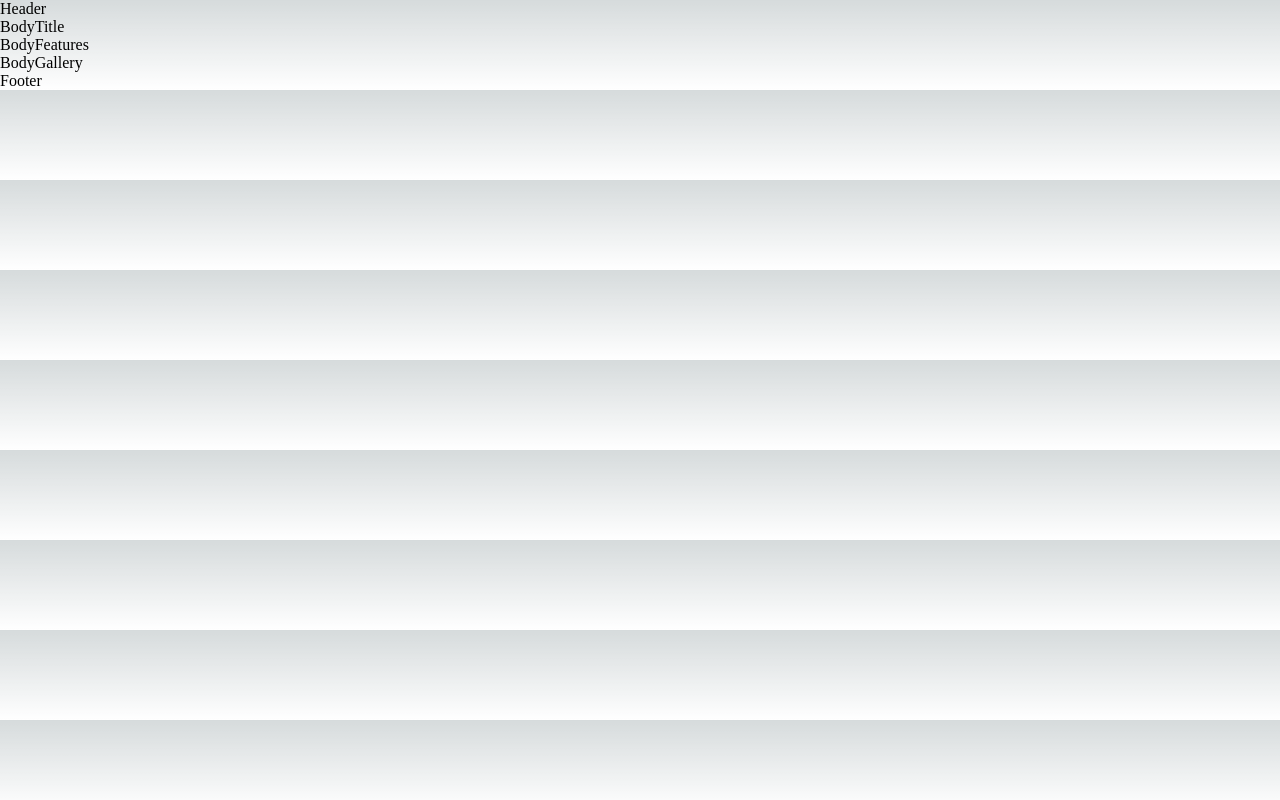
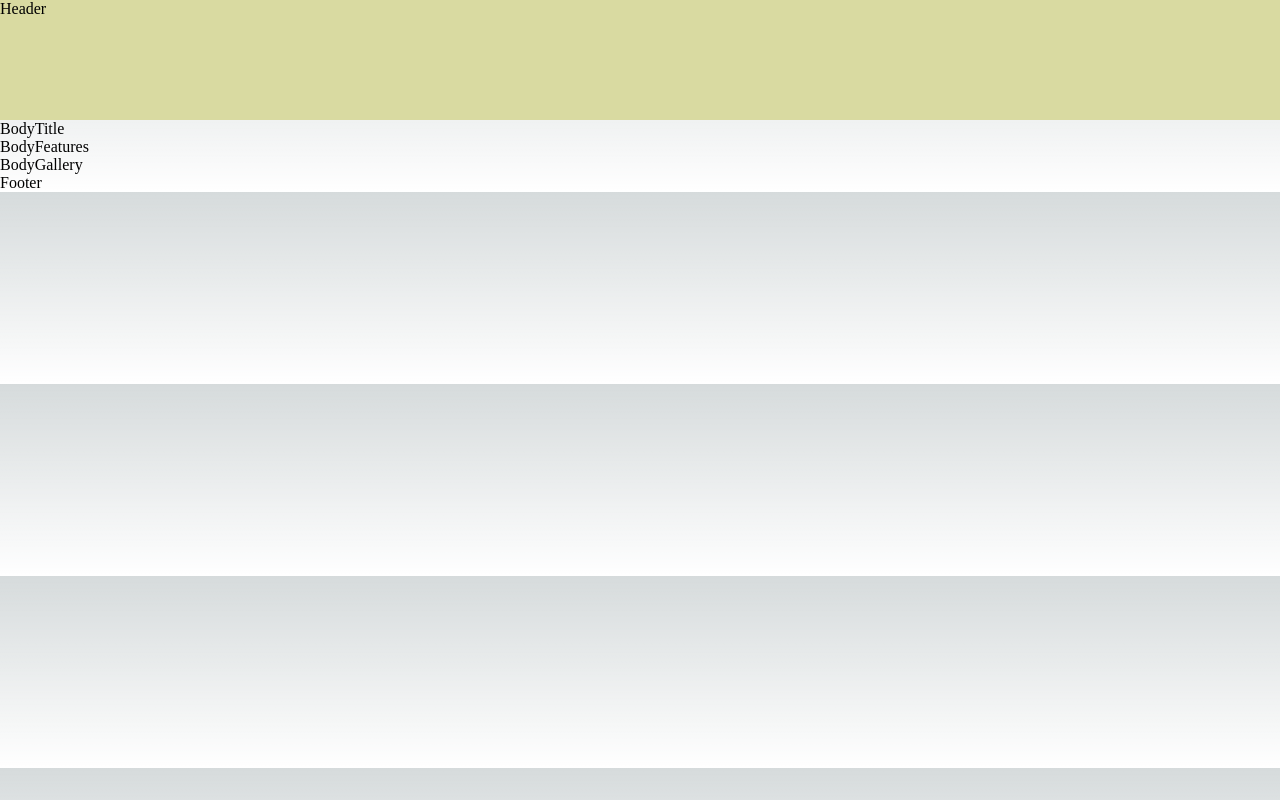
Before and after one commit to Aluonam/architecture-web, a Next.js app: page /HOME/ScreenHome in a window 1280 px wide. Built offline with nearby package versions, Linux system fonts and the light colour scheme.

Commit message:
feat: background color to view Header

```diff
--- a/pages/HOME/Components/header/Header.jsx
+++ b/pages/HOME/Components/header/Header.jsx
@@ -3,7 +3,7 @@ import style from './Header.module.css'
 
 const Header = () => {
   return (
-    <div>Header</div>
+    <div className={style.header}>Header</div>
   )
 }
 
--- a/pages/HOME/Components/header/Header.module.css
+++ b/pages/HOME/Components/header/Header.module.css
@@ -0,0 +1,6 @@
+
+.header{
+    width: 100vw;
+    height: 15vh;
+    background-color: #D9DAA1;
+}
```
